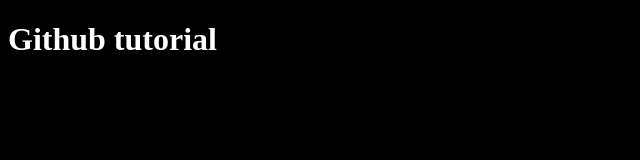
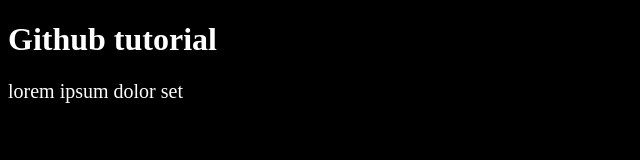
Before and after one commit to Doston2503/github-tutorial, a plain HTML site: page index.html in a window 1280 px wide. Shown: the whole page, without its empty margins (0-640 px from the left). Drawn offline with Linux system fonts and the light colour scheme.

Commit message:
Update index.html

```diff
--- a/index.html
+++ b/index.html
@@ -12,5 +12,8 @@
     Github tutorial
 </h1>
 
+
+    <p>lorem ipsum dolor set
+</p>
 </body>
 </html>
```
